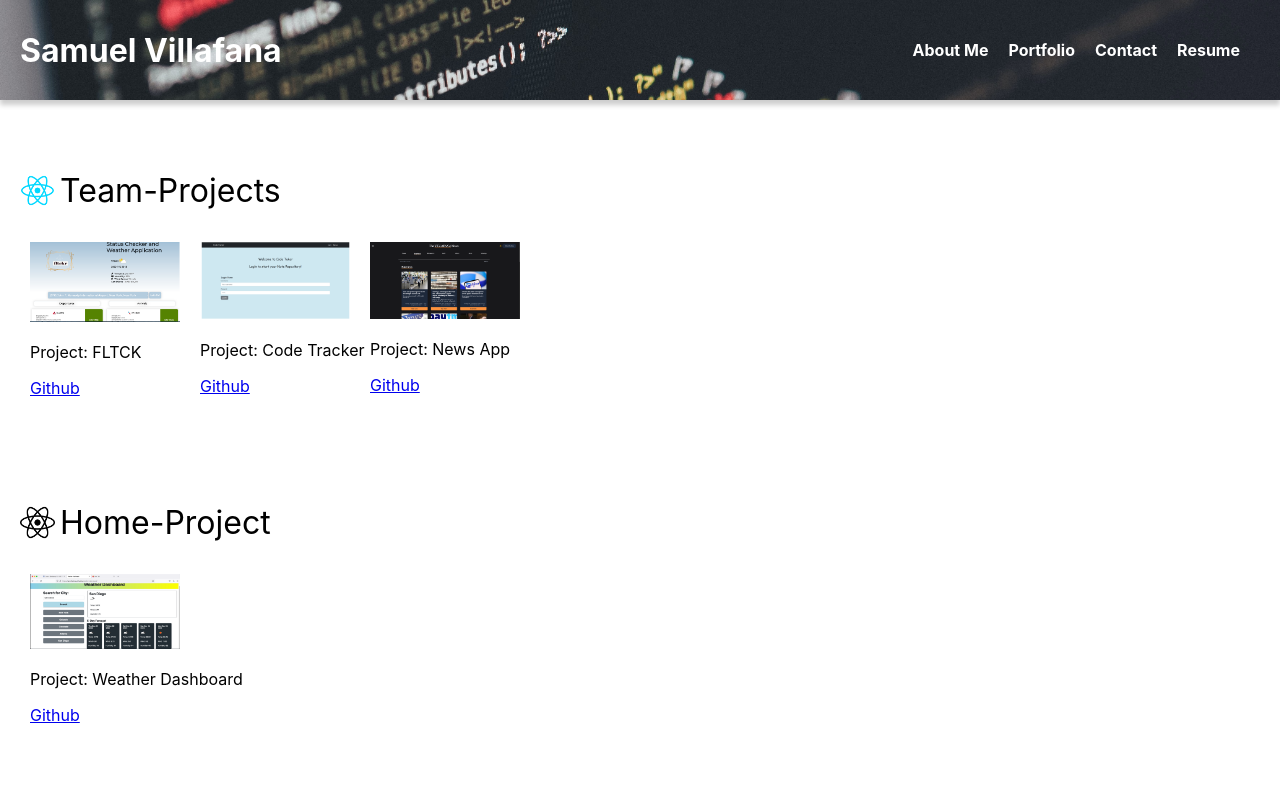
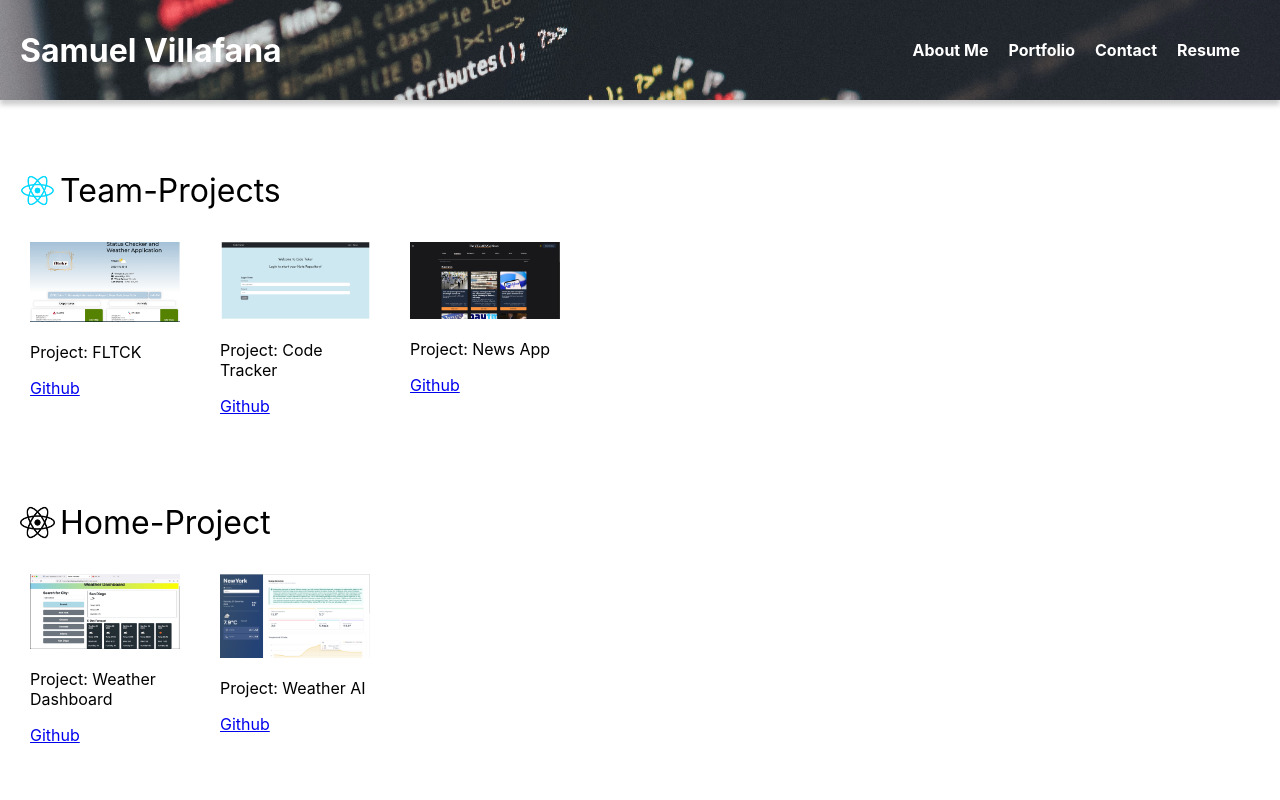
Before and after one commit to samvillafana/SJV-Portfolio, a React (Create React App) app: page /portfolio in a window 1280 px wide. Shown: the top 800 px of the page. Built offline with nearby package versions, Linux system fonts and the light colour scheme.

Commit message:
added weather ai app

```diff
--- a/src/components/PortProject.css
+++ b/src/components/PortProject.css
@@ -4,10 +4,15 @@
   padding: 10px;
   transition-duration: 0.5s;
   transition-delay: 0.5ms;
+  margin-right: 20px;
 }
 
 .project-image {
   width: 100%;
+}
+
+.project-title {
+  text-wrap: wrap;
 }
 
 .project-container:hover {
--- a/src/constants/projects.ts
+++ b/src/constants/projects.ts
@@ -8,6 +8,7 @@ import SQL from "../assets/project7.jpg";
 import NOSQL from "../assets/project8.jpg";
 import Code from "../assets/project9.jpg";
 import News from "../assets/project10.jpg";
+import Weather from "../assets/weather-ai.png";
 export interface Project {
   imageUrl: string;
   title: string;
@@ -32,6 +33,12 @@ export const projects: Project[] = [
     imageUrl: image,
     title: "Weather Dashboard",
     github: "https://samvillafana.github.io/weather-dashboard/",
+    type: "react-native",
+  },
+  {
+    imageUrl: Weather,
+    title: "Weather AI",
+    github: "https://weather-app-sv-samvillafana-s-team.vercel.app",
     type: "react-native",
   },
   {
```
Also changed, not shown: src/assets/weather-ai.png (added).
